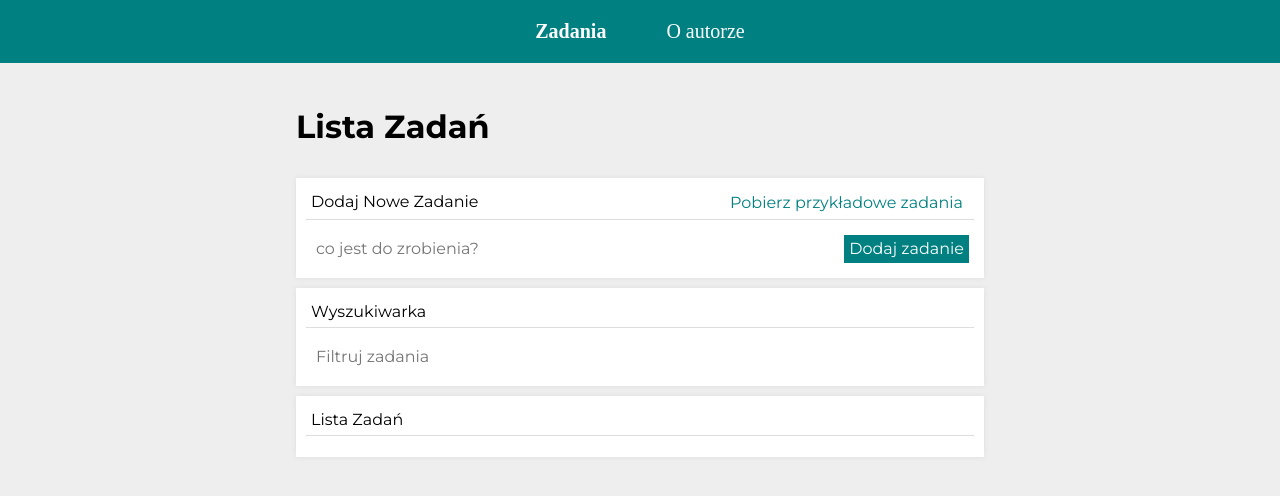
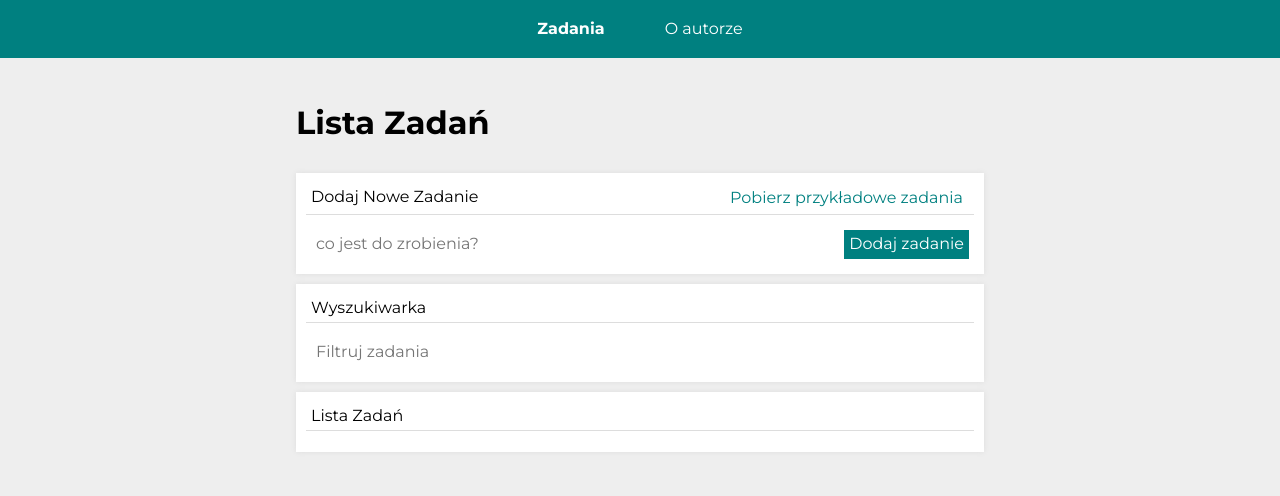
Before and after one commit to DawidGaski/tasks-list-react, a React (Create React App) app: page /#/zadania in a window 1280 px wide. Shown: the top 496 px of the page. Built offline with nearby package versions, Linux system fonts and the light colour scheme.

Commit message:
added  hover color and font in Navigation component

```diff
--- a/src/common/Navigation/styled.js
+++ b/src/common/Navigation/styled.js
@@ -2,9 +2,15 @@ import styled from "styled-components";
 import { NavLink } from "react-router-dom/cjs/react-router-dom.min";
 
 export const StyledNavLink = styled(NavLink)`
+  font-family: "Montserrat", sans-serif;
   text-decoration: none;
   color: white;
-  font-size: 20px;
+  font-size: 16px;
+
+  &:hover {
+    color: black;
+    cursor: pointer;
+  }
 
   &.active {
     font-weight: bold;
```
